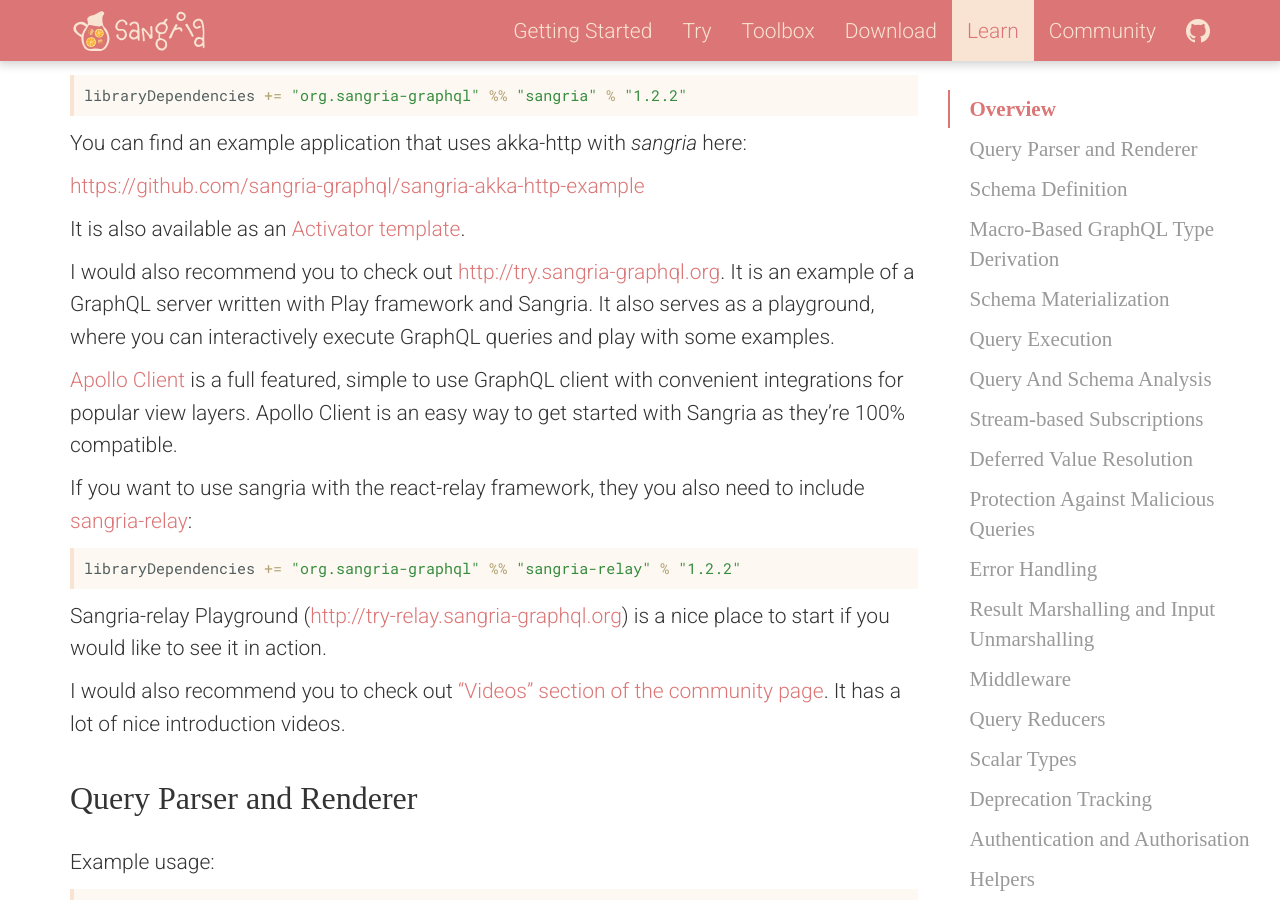
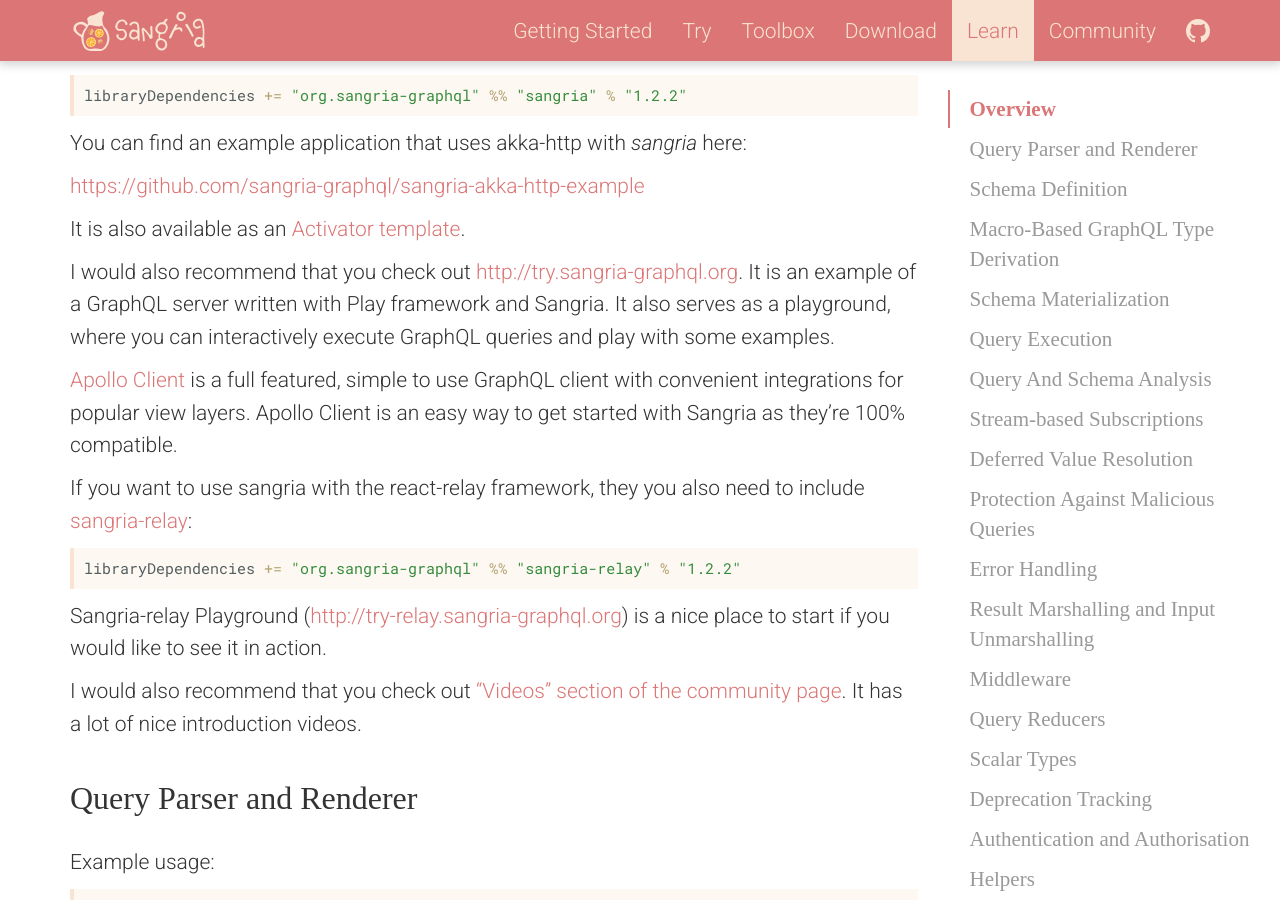
Before and after one commit to sangria-graphql/sangria-graphql.github.io, a Jekyll site: the page built from learn.md, in a window 1280 px wide and 900 px high, scrolled down 279 px. Built offline with Jekyll 4.4.1, drawn with Linux system fonts in a browser that asks for light colours.

Commit message:
Improve sentence structure

```diff
--- a/learn.md
+++ b/learn.md
@@ -22,7 +22,7 @@
 
 It is also available as an [Activator template]({{site.link.akka-http-example.activator}}).
 
-I would also recommend you to check out [{{site.link.try}}]({{site.link.try}}).
+I would also recommend that you check out [{{site.link.try}}]({{site.link.try}}).
 It is an example of a GraphQL server written with Play framework and Sangria. It also serves as a playground,
 where you can interactively execute GraphQL queries and play with some examples.
 
@@ -36,7 +36,7 @@
 
 Sangria-relay Playground ([{{site.link.try-relay}}]({{site.link.try-relay}})) is a nice place to start if you would like to see it in action.
 
-I would also recommend you to check out ["Videos" section of the community page]({{"/community/#videos" | prepend: site.baseurl}}).
+I would also recommend that you check out ["Videos" section of the community page]({{"/community/#videos" | prepend: site.baseurl}}).
 It has a lot of nice introduction videos.
 
 ## Query Parser and Renderer
```
